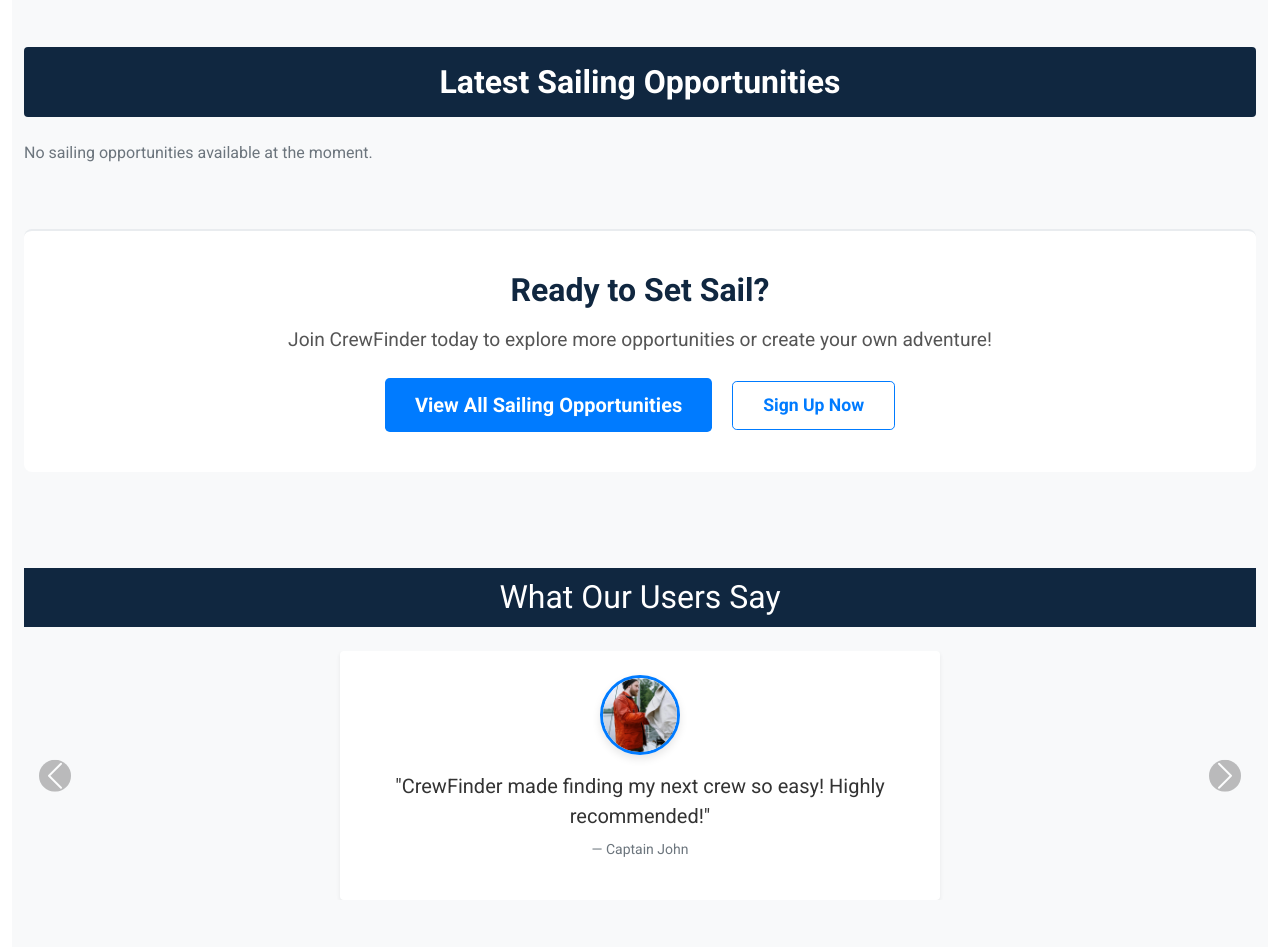
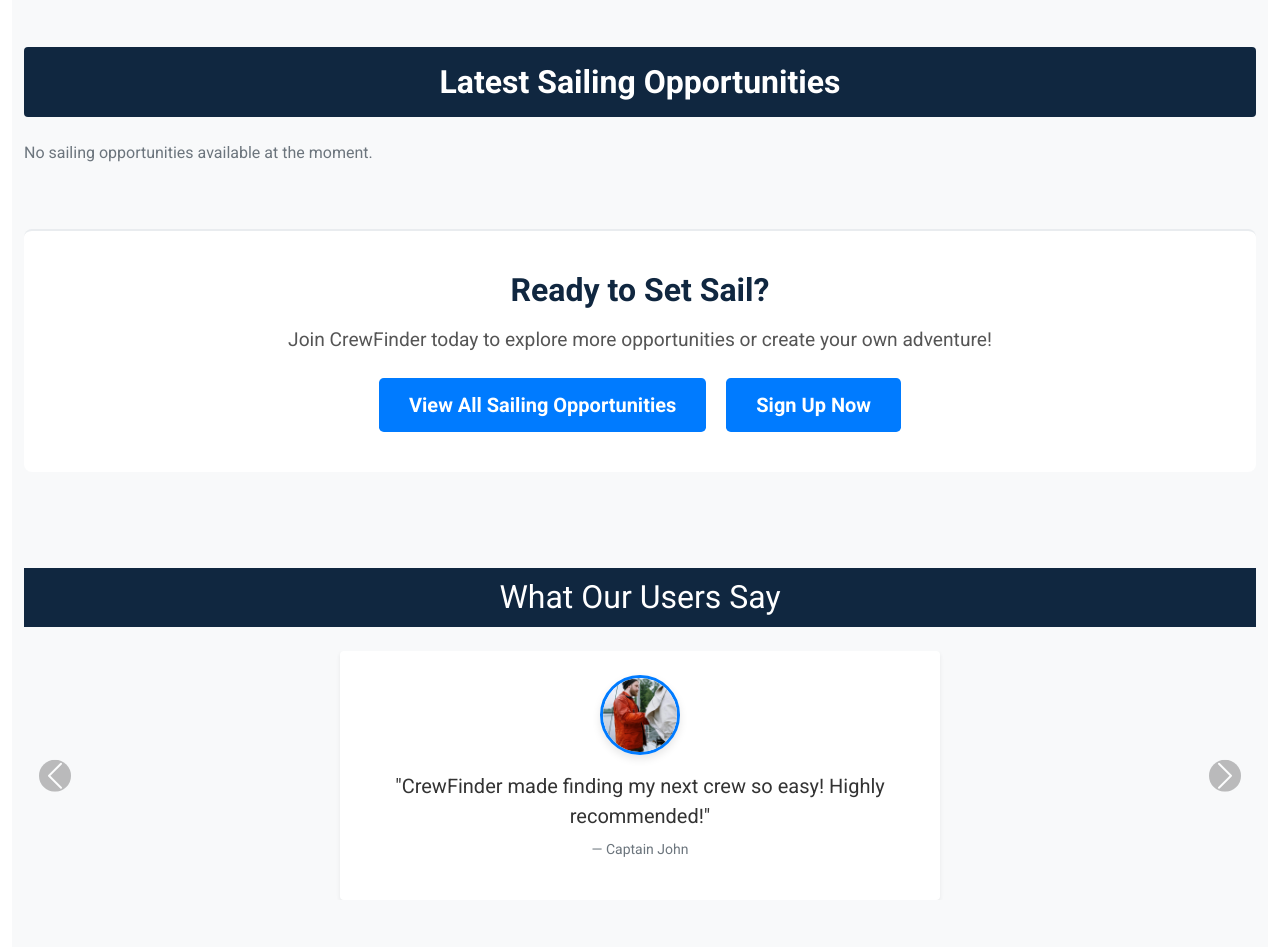
Before and after one commit to doyle-kfd/CrewFinder, a Django app: page / in a window 1280 px wide. Shown: the part 1123-2070 px from the top of the page. Run offline with Django 4.2, Linux system fonts and the light colour scheme; data that the repository does not hold is empty; some libraries are stand-ins or nearby versions.

Commit message:
Style: cta button styling at bottom of home page

```diff
--- a/static/css/styles.css
+++ b/static/css/styles.css
@@ -389,18 +389,18 @@ td:last-child {
 }
 
 .cta-section .btn-outline-primary {
-    color: #007bff;
-    border-color: #007bff;
-    padding: 10px 30px;
-    font-size: 1.1rem;
+    background-color: #007bff;
+    color: #ffffff;
+    border: none;
     font-weight: bold;
+    padding: 12px 30px;
     transition: background-color 0.3s ease, transform 0.2s ease;
 }
 
 .cta-section .btn-outline-primary:hover {
-    background-color: #00457C; /* Add background */
-    color: #ffffff; /* White text */
-    border-color: #00457C; /* Match the border */
+    background-color: #f0f0f0;
+    color: #007bff;
+    transform: scale(1.05);
 }
 
 /* Testimonials Heading */
```
Also changed, not shown: 1 other file.
